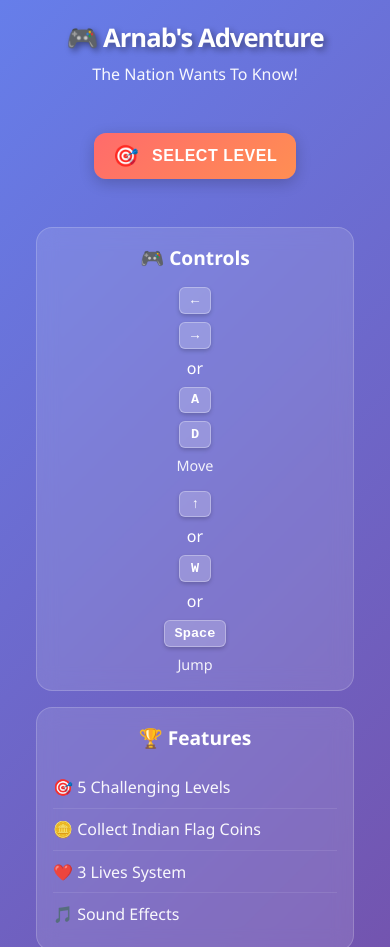
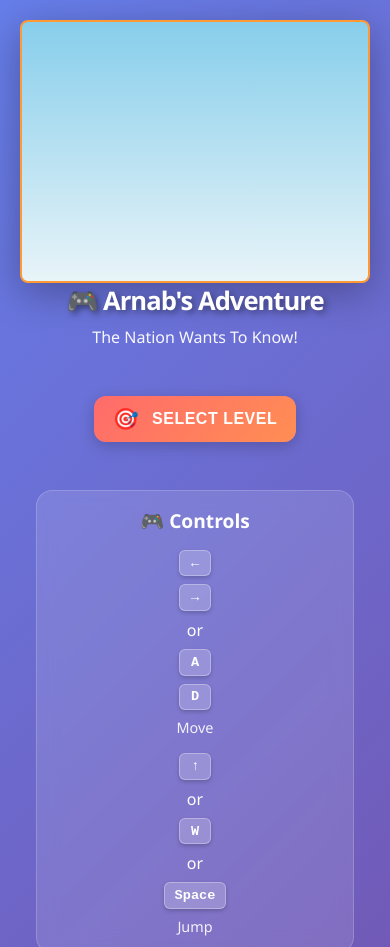
Before and after one commit to pikumandal2005/meme-mario-adventure-game, a plain HTML site: page index.html in a window 390 px wide. Shown: the top 947 px of the page. Drawn offline with Linux system fonts and the light colour scheme.

Commit message:
Fix responsive design: canvas displays properly on all screens, menu visible on load

```diff
--- a/game.js
+++ b/game.js
@@ -124,12 +124,21 @@ document.addEventListener('DOMContentLoaded', () => {
 
     // Responsive canvas setup
     function resizeCanvas() {
+        const container = document.getElementById('game-container');
+        const containerWidth = container.offsetWidth;
+
         if (window.innerWidth <= 768) {
-            canvas.width = Math.min(window.innerWidth, 800);
-            canvas.height = Math.min(window.innerHeight * 0.6, 600);
+            // Mobile: maintain aspect ratio
+            canvas.width = 800;
+            canvas.height = 600;
+            canvas.style.width = '100%';
+            canvas.style.height = 'auto';
         } else {
+            // Desktop: fixed size
             canvas.width = config.width;
             canvas.height = config.height;
+            canvas.style.width = '800px';
+            canvas.style.height = '600px';
         }
     }
 
--- a/styles.css
+++ b/styles.css
@@ -18,16 +18,20 @@ body {
 #game-container {
     position: relative;
     width: 100%;
-    max-width: 800px;
+    max-width: 850px;
     margin: 0 auto;
     padding: 20px;
+    display: flex;
+    flex-direction: column;
+    align-items: center;
 }
 
 #gameCanvas {
-    display: none;
+    display: block;
     width: 100%;
     max-width: 800px;
-    height: 600px;
+    height: auto;
+    aspect-ratio: 4 / 3;
     background: linear-gradient(to bottom, #87CEEB 0%, #E8F4F8 100%);
     border-radius: 10px;
     box-shadow: 0 10px 40px rgba(0, 0, 0, 0.3);
@@ -548,10 +552,12 @@ kbd {
     }
 
     #gameCanvas {
-        width: 100vw !important;
-        height: 60vh !important;
-        border-radius: 0;
-        border: none;
+        width: 100% !important;
+        max-width: 100vw !important;
+        height: auto !important;
+        aspect-ratio: 4 / 3;
+        border-radius: 8px;
+        border: 2px solid #FF9933;
     }
 
     #hud {
--- a/sw.js
+++ b/sw.js
@@ -1,4 +1,4 @@
-const CACHE_NAME = 'arnab-platformer-v6';
+const CACHE_NAME = 'arnab-platformer-v7';
 const urlsToCache = [
   './',
   './index.html',
```
